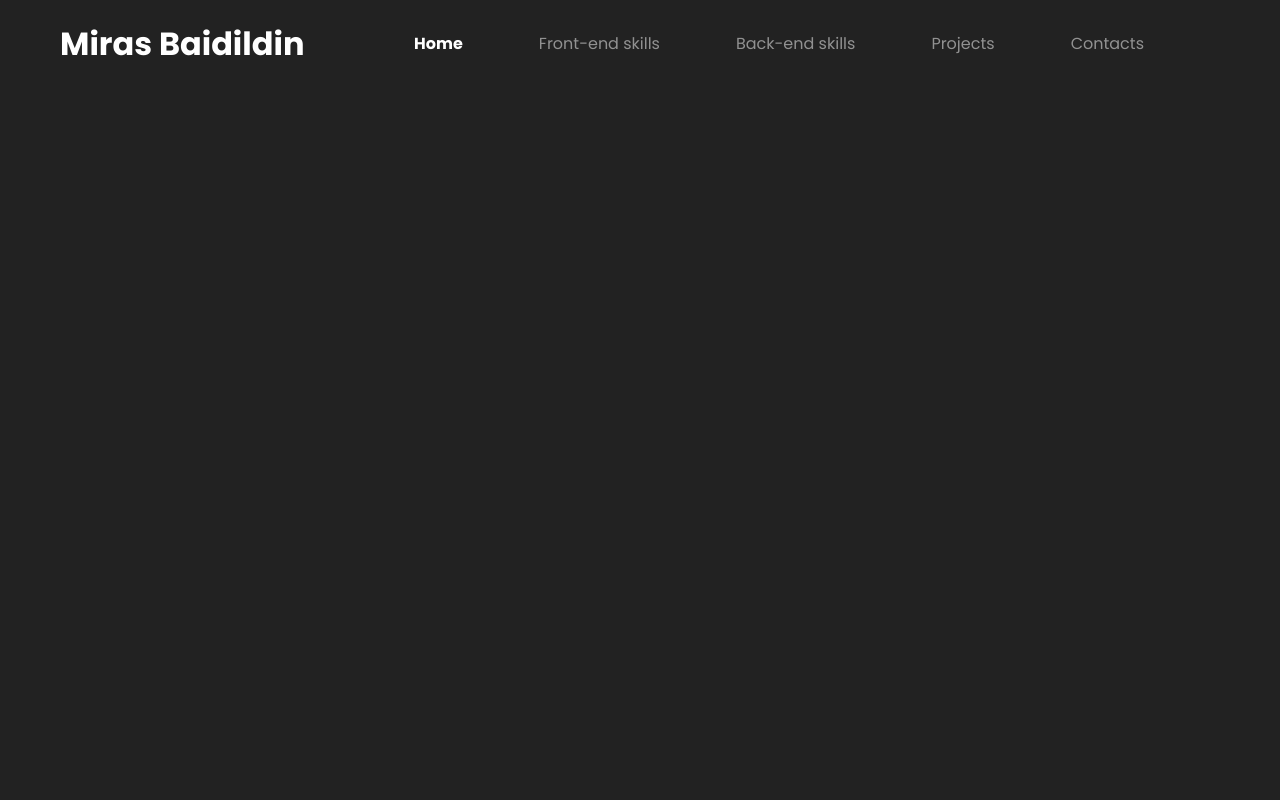
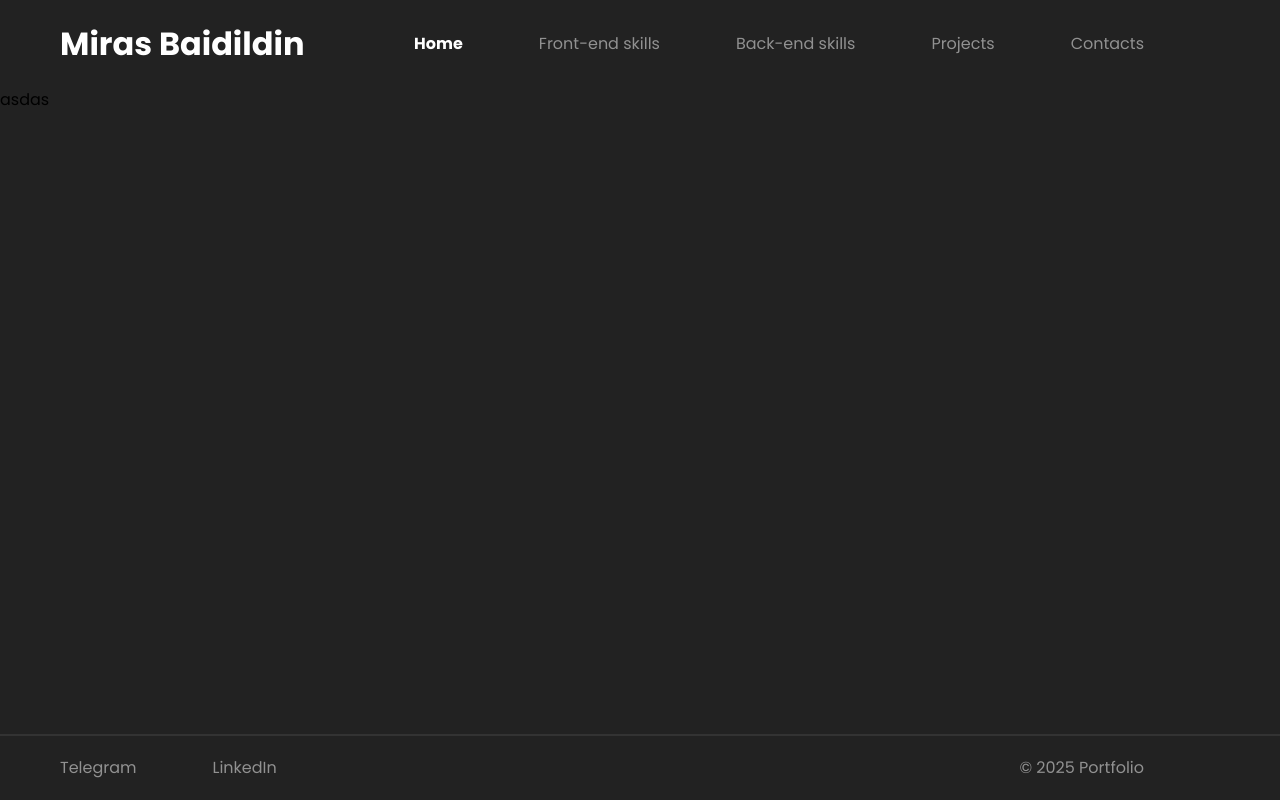
Before and after one commit to MiloBN1/Portfolio, a Vue app in the folder portfolio/: page / in a window 1280 px wide. Built offline with nearby package versions, Linux system fonts and the light colour scheme.

Commit message:
footer added

```diff
--- a/portfolio/package.json
+++ b/portfolio/package.json
@@ -9,7 +9,9 @@
     "preview": "vite preview"
   },
   "dependencies": {
-    "vue": "^3.5.13"
+    "pinia": "^2.3.0",
+    "vue": "^3.5.13",
+    "vue-router": "^4.5.0"
   },
   "devDependencies": {
     "@vitejs/plugin-vue": "^5.2.1",
--- a/portfolio/src/App.vue
+++ b/portfolio/src/App.vue
@@ -1,9 +1,16 @@
 <script setup lang="ts">
 import Header from "./layout/Header.vue";
+import Footer from "./layout/Footer.vue";
 </script>
 
 <template>
-  <Header></Header>
+  <div class="min-h-[88px]">
+    <Header></Header>
+  </div>
+  <div>
+    <RouterView />
+  </div>
+  <Footer></Footer>
 </template>
 
 <style scoped>
--- /dev/null
+++ b/portfolio/src/layout/Footer.vue
@@ -0,0 +1,27 @@
+<script setup lang="ts">
+
+</script>
+
+<template>
+  <footer class="flex items-center justify-between footer fixed bottom-0 left-0 right-0">
+      <div class="flex">
+      <a class="text cursor-pointer">Telegram</a>
+      <a class="text cursor-pointer">LinkedIn</a>
+    </div>
+    <div class="text">
+      © 2025 Portfolio
+    </div>
+  </footer>
+</template>
+
+<style scoped>
+  .text{
+    margin-right:76px;
+    color: #fff;
+    opacity: 0.5;
+  }
+  .footer{
+    border-top: 2px solid #333333;
+    padding:20px 60px;
+  }
+</style>
--- a/portfolio/src/layout/Header.vue
+++ b/portfolio/src/layout/Header.vue
@@ -9,7 +9,7 @@
 </script>
 
 <template>
-  <nav class="flex justify-between items-center py-5">
+  <nav class="flex justify-between items-center py-5 px-[60px] fixed left-0 right-0 top-0">
     <h1 class="main-text">Miras Baidildin</h1>
     <div>
       <a :class="activePage === 1 ? 'active' : ''" @click="changeActivePage(1)">Home</a>
--- /dev/null
+++ b/portfolio/src/router/index.ts
@@ -0,0 +1,16 @@
+import { createRouter, createWebHistory } from 'vue-router'
+import HomeView from "../views/HomeView.vue";
+
+const router = createRouter({
+    history: createWebHistory(import.meta.env.BASE_URL),
+    routes: [
+        {
+            path: '/',
+            name: 'home',
+            component: HomeView
+        },
+
+    ]
+})
+
+export default router
--- a/portfolio/src/style.css
+++ b/portfolio/src/style.css
@@ -7,7 +7,6 @@
 body{
   background-color: #222222;
   font-family: 'Poppins', sans-serif;
-  padding: 0 60px;
 }
 
 .main-text{
--- a/portfolio/src/views/HomeView.vue
+++ b/portfolio/src/views/HomeView.vue
@@ -3,7 +3,7 @@
 </script>
 
 <template>
-
+  <div>asdas</div>
 </template>
 
 <style scoped>
```
Also changed, not shown: portfolio/src/main.ts (+6 -1 lines), 1 other file (tests, documents, lock files or other folders).
